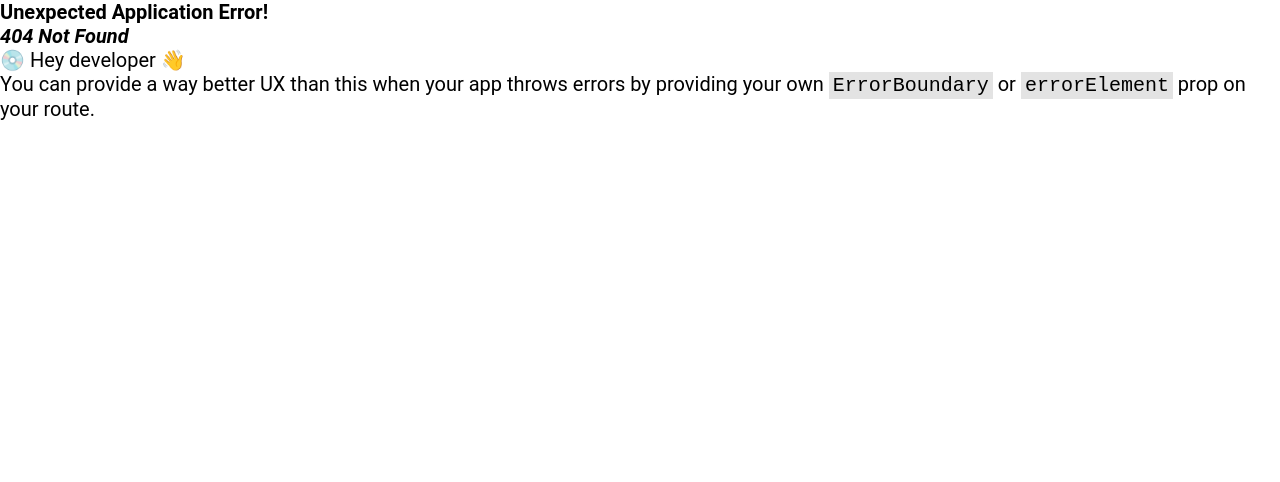
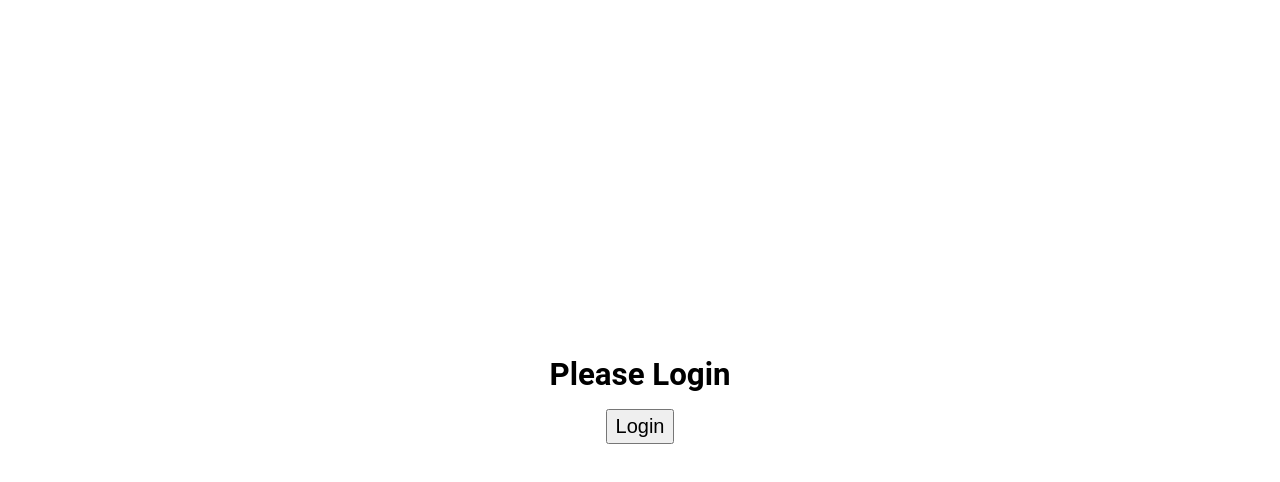
Before and after one commit to chao-mu/todo-web, a React (Vite) app: page /login in a window 1280 px wide. Before the commit this address had no page. Shown: the top 482 px of the page. Built offline with nearby package versions, Linux system fonts and the light colour scheme.

Commit message:
feat: require login

```diff
--- a/src/App.jsx
+++ b/src/App.jsx
@@ -2,7 +2,11 @@
 import { Fragment } from "react";
 
 // React Router
-import { createBrowserRouter, RouterProvider } from "react-router-dom";
+import {
+  createBrowserRouter,
+  RouterProvider,
+  redirect,
+} from "react-router-dom";
 import { Link } from "react-router-dom";
 
 // React Hook Form
@@ -15,11 +19,18 @@ import { v4 as uuid } from "uuid";
 import tasksPageStyles from "./TasksPage.module.css";
 import navPageStyles from "./NavPage.module.css";
 import taskFormStyles from "./TaskForm.module.css";
+import loginPageStyles from "./LoginPage.module.css";
 
 // Ours - Data
 import daytime from "./data/daytime.json";
 import morning from "./data/morning.json";
 import oneoffs from "./data/oneoffs.json";
+
+// Ours - Firebase
+import "./firebase";
+
+// Ours - Auth
+import { isSignedIn, signIn } from "./auth";
 
 // Add IDs
 [daytime, morning, oneoffs].forEach((tasks) => {
@@ -108,7 +119,43 @@ const NavPage = () => {
   );
 };
 
+function LoginPage() {
+  const styles = loginPageStyles;
+
+  const onSubmit = (e) => {
+    e.preventDefault();
+
+    signIn()
+      .then(() => {
+        router.navigate("/");
+      })
+      .catch((error) => {
+        console.error(error);
+      });
+  };
+
+  return (
+    <main className={styles["page"]}>
+      <h1>Please Login</h1>
+      <button onClick={onSubmit}>Login</button>
+    </main>
+  );
+}
+
 const router = createBrowserRouter([
+  {
+    path: "/login",
+    element: <LoginPage />,
+  },
+  {
+    loader: () => {
+      if (!isSignedIn()) {
+        throw redirect("/login");
+      }
+
+      return null;
+    },
+    children: [
       {
         path: "/",
         element: <NavPage />,
@@ -121,6 +168,8 @@ const router = createBrowserRouter([
         path: "/morning",
         element: <TasksPage title="Morning" tasks={morning} />,
       },
+    ],
+  },
 ]);
 
 function App() {
--- /dev/null
+++ b/src/LoginPage.module.css
@@ -0,0 +1,16 @@
+.page {
+  display: grid;
+  place-items: center;
+  place-content: center;
+  min-height: 100vh;
+  gap: 1rem;
+}
+
+.page h1 {
+  font-size: var(--font-size-xl);
+}
+
+.page button {
+  padding: 0.25rem 0.5rem;
+  font-size: var(--font-size-md);
+}
--- /dev/null
+++ b/src/auth.js
@@ -0,0 +1,12 @@
+// Firebase
+import { getAuth, signInWithPopup, GoogleAuthProvider } from "firebase/auth";
+
+export function signIn() {
+  const auth = getAuth();
+  return signInWithPopup(auth, new GoogleAuthProvider());
+}
+
+export function isSignedIn() {
+  const auth = getAuth();
+  return auth.currentUser !== null;
+}
--- /dev/null
+++ b/src/firebase.js
@@ -0,0 +1,14 @@
+// Firebase
+import { initializeApp } from "firebase/app";
+
+const firebaseConfig = {
+  apiKey: "AIzaSyC16uqe5uh95Jj5dVLj8yQ66mMJw4dXFEk",
+  authDomain: "modest-progress-todo.firebaseapp.com",
+  projectId: "modest-progress-todo",
+  storageBucket: "modest-progress-todo.appspot.com",
+  messagingSenderId: "166668469022",
+  appId: "1:166668469022:web:8d0c652414d6191f413f0f",
+};
+
+// Initialize Firebase
+export const firebaseApp = initializeApp(firebaseConfig);
```
Lines whose indentation alone changed are shown as unchanged.
